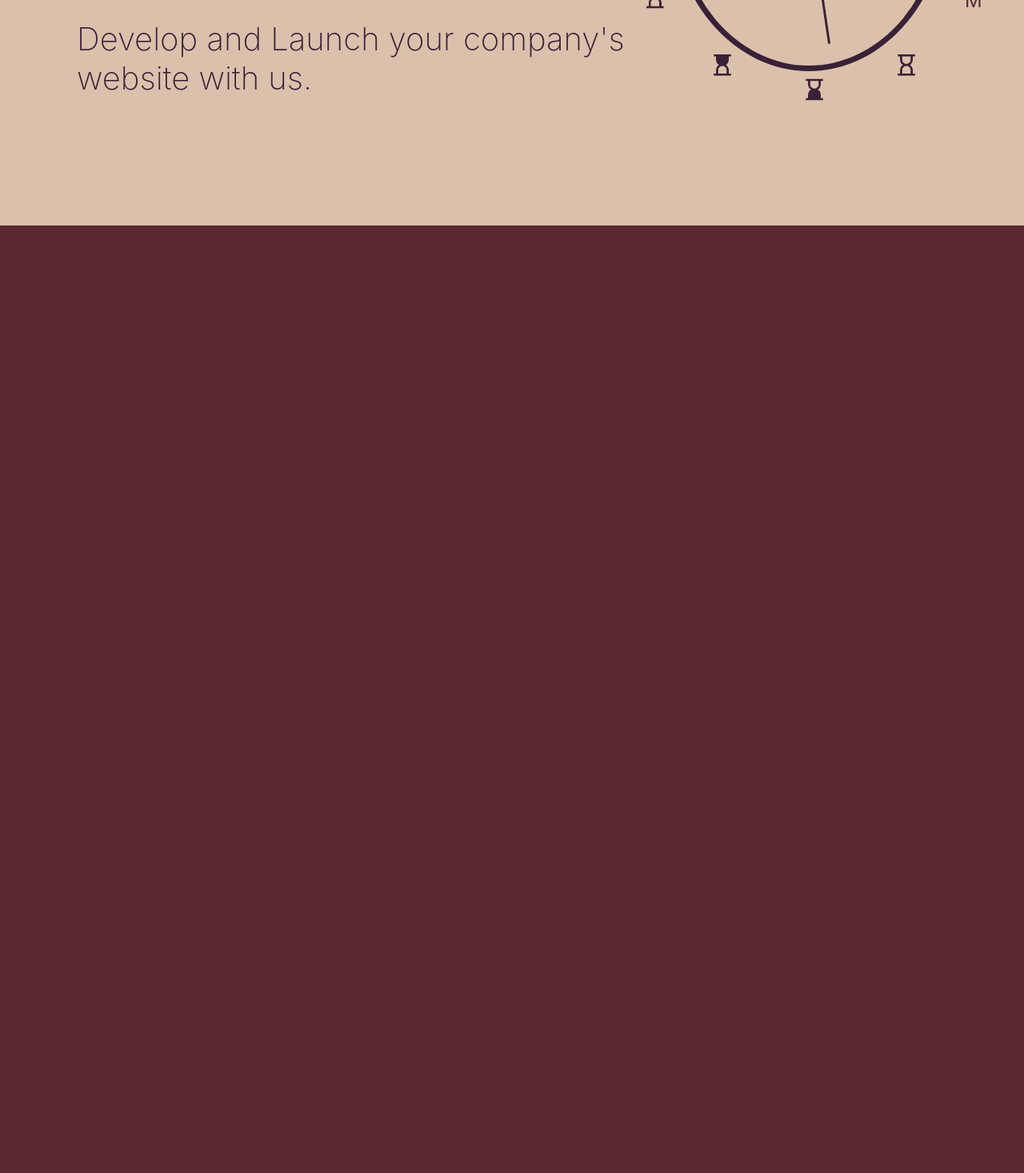
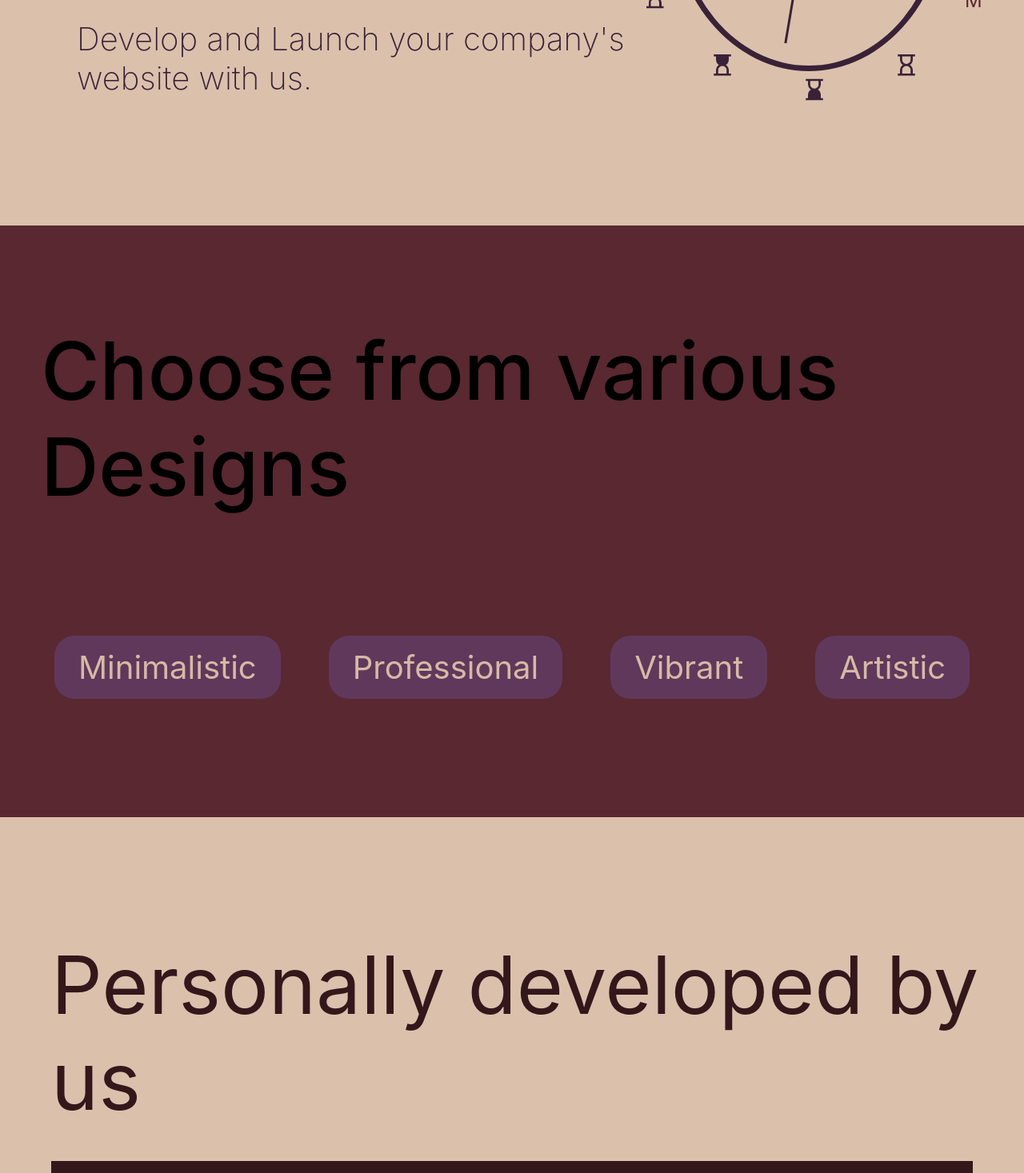
Before and after one commit to RayhanXD/Aeternum, a React (Create React App) app: page / in a window 1280 px wide. Shown: the part 1318-2785 px from the top of the page at 80% size. Before the commit the page ends 1600 px from the top, so only its background shows below. Built offline with nearby package versions, Linux system fonts and the light colour scheme.

Commit message:
Width adjusted

```diff
--- a/src/App.css
+++ b/src/App.css
@@ -1,6 +1,7 @@
 /* * {
   outline: 1px solid red;
 } */
+
 body {
   height: 100%;
   width: 100%;
@@ -343,3 +344,82 @@ button {
   width: 32px;
   height: auto;
 }
+
+@import url('https://fonts.googleapis.com/css2?family=Inter:wght@400;700&display=swap');
+.design-section {
+  position: relative;
+  width: 100%;
+  height: 740px; /* Adjust this height as needed */
+  display: flex;
+  justify-content: flex-start; /* Changed from center to flex-start */
+  align-items: center;
+}
+
+.design-text {
+  font-family: 'Inter', sans-serif;
+  font-size: 100px;
+  line-height: 1.2;
+  font-weight: 500;
+  text-align: left; /* Changed from center to left */
+  margin: 0;
+  padding: 0;
+  margin-left: 4%; /* Adjust this value to move text more or less to the left */
+  margin-top: -20%;
+}
+
+
+
+.button-container {
+  display: flex;
+  justify-content: center;
+  align-items: center;
+  position: absolute;
+  bottom: 20%;
+  left: 0;
+  right: 0;
+  gap: 60px;
+}
+
+.design-button {
+  background-color: #60385C;
+  color: #D5BAA5;
+  font-family: 'Inter', sans-serif;
+  font-size: 40px;
+  padding: 15px 30px;
+  border: none;
+  cursor: pointer;
+  transition: all 0.3s ease;
+  border-radius: 25px;
+}
+
+.bottom-box {
+  width: 100%;
+  height: 1512px;
+  background-color: #DBC1AC;
+  position: relative;
+  display: flex;
+  flex-direction: column;
+  align-items: flex-start;
+  justify-content: flex-start;
+  padding-left: 5%;
+  padding-top: 50px;
+}
+
+.personal-text {
+  font-family: 'Inter', sans-serif;
+  font-size: 100px;
+  color: #34171B;
+  margin-bottom: 40px;
+  line-height: 1.2;
+}
+
+.inner-box {
+  width: 90%;
+  max-width: 1599px;
+  height: 848px;
+  background-color: #34171B;
+  align-self: center;
+  margin-right: auto;
+  margin-left: 0%; /* Adjust this value to move it more or less to the left */
+  width: 90%; /* Adjust width as needed */
+}
--- a/src/App.js
+++ b/src/App.js
@@ -176,7 +176,24 @@ export default function App() {
           </div>
         </div>
         </div>
+
       </section>
+      <div class="design-section">
+  <h2 class="design-text">Choose from various Designs</h2>
+  <div class="new-box">
+    <div class="button-container">
+      <button id="minimalistic" class="design-button">Minimalistic</button>
+      <button id="professional" class="design-button">Professional</button>
+      <button id="vibrant" class="design-button">Vibrant</button>
+      <button id="artistic" class="design-button">Artistic</button>
+    </div>
+  </div>
+</div>
+
+<div id="changeable-box" class="bottom-box">
+  <p class="personal-text">Personally developed by us</p>
+  <div class="inner-box"></div>
+</div>
       </body>
   );
 }
```
